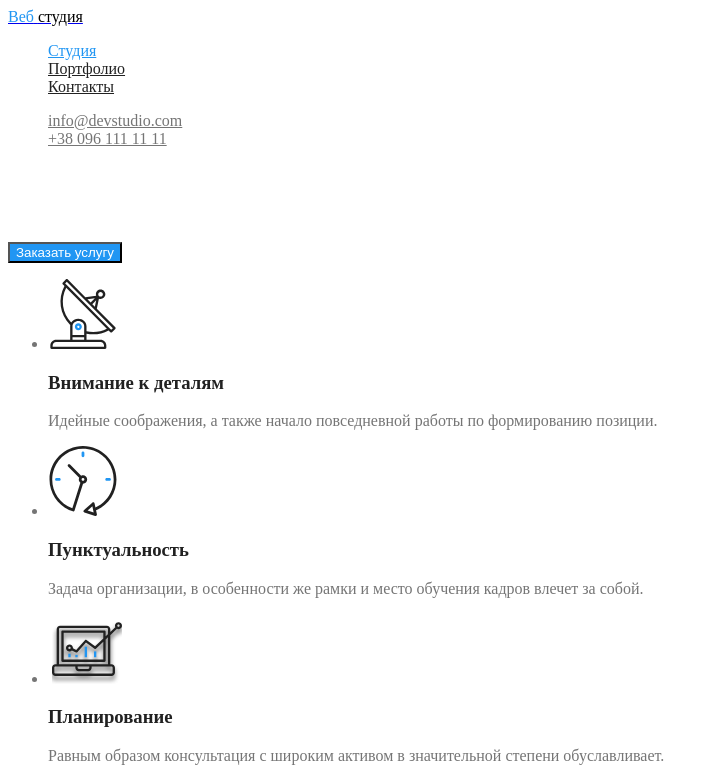
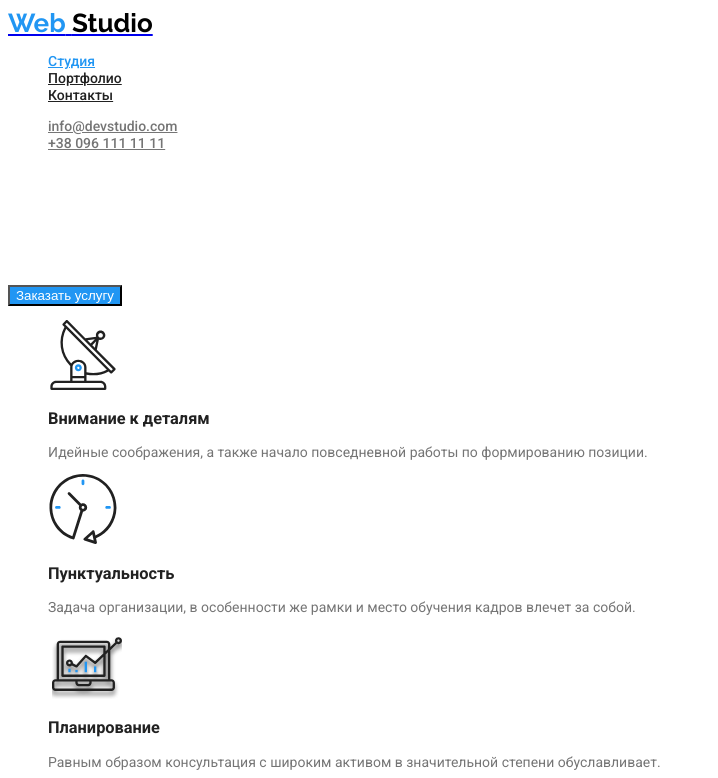
Before and after one commit to Rostyslav-Zahorulko/goit-markup-hw-02, a plain HTML site: page index.html in a window 1280 px wide. Shown: the top 778 px of the page, without its empty margins (0-718 px from the left). Drawn offline with Linux system fonts and the light colour scheme.

Commit message:
Додає часткове оформленння тексту

```diff
--- a/css/styles.css
+++ b/css/styles.css
@@ -28,8 +28,8 @@
   --primary-background-color: #ffffff;
   --primary-text-color: #757575;
   --titles-text-color: #212121;
-  --logo-first-half: #2196f3;
-  --logo-second-half: #000000;
+  --logo-first-half-color: #2196f3;
+  --logo-second-half-color: #000000;
   --site-navigation-links-text-color: #212121;
   --studio-contact-data-text-color: #757575;
   --hover-focus-links-color: #2196f3;
@@ -44,7 +44,7 @@
   --footer-background-color: #2f303a;
   --studio-address-text-color: #ffffff;
   --studio-contacts-text-color: rgba(255, 255, 255, 0.6);
-  --call: #ffffff;
+  --call-text-color: #ffffff;
   --secondary-button-background-color: #f5f4fa;
   --hover-focus-secondary-button-background-color: #2196f3;
   --secondary-button-text-color: #212121;
@@ -55,6 +55,8 @@
 body {
   background-color: var(--primary-background-color);
   color: var(--primary-text-color);
+  font-family: 'Roboto', sans-serif;
+  font-size: 14px;
 }
 
 h1,
@@ -64,22 +66,32 @@ h4,
 h5,
 h6 {
   color: var(--titles-text-color);
+  font-weight: 700;
 }
 
 .list {
   list-style: none;
 }
 
+.logo {
+  font-family: 'Raleway', sans-serif;
+  font-weight: 700;
+  font-size: 26px;
+  line-height: 1.19;
+}
+
 .logo-first-half {
-  color: var(--logo-first-half);
+  color: var(--logo-first-half-color);
 }
 
 .logo-second-half {
-  color: var(--logo-second-half);
+  color: var(--logo-second-half-color);
 }
 
 .site-navigation .link {
   color: var(--site-navigation-links-text-color);
+  font-weight: 500;
+  line-height: 1.14;
 }
 
 .site-navigation .link:hover,
@@ -93,6 +105,8 @@ h6 {
 
 .studio-contacts .link {
   color: var(--studio-contact-data-text-color);
+  font-weight: 500;
+  line-height: 1.14;
 }
 
 .studio-contacts .link:hover,
@@ -102,6 +116,12 @@ h6 {
 
 .hero-section-title {
   color: var(--hero-section-title-color);
+  /* background-color: green; */
+  font-weight: 900;
+  font-size: 44px;
+  line-height: 1.36;
+  text-align: center;
+  text-transform: uppercase;
 }
 
 /* .button {
@@ -140,7 +160,7 @@ footer {
 }
 
 .call {
-  color: var(--call);
+  color: var(--call-text-color);
 }
 
 .secondary-button {
--- a/index.html
+++ b/index.html
@@ -4,7 +4,10 @@
     <meta charset="UTF-8" />
     <meta name="viewport" content="width=device-width, initial-scale=1.0" />
     <title>Веб студия</title>
-    <link href="https://fonts.googleapis.com/css2?family=Raleway:wght@700&family=Roboto:wght@400;500;700;900&display=swap" rel="stylesheet">
+    <link
+      href="https://fonts.googleapis.com/css2?family=Raleway:wght@700&family=Roboto:wght@400;500;700;900&display=swap"
+      rel="stylesheet"
+    />
     <link rel="stylesheet" href="./css/styles.css" />
   </head>
   <body>
@@ -14,9 +17,9 @@
       <!-- Навігаційне меню сайту-->
       <nav>
         <!-- Логотип веб студії, який є посиланням на головну сторінку сайту -->
-        <a href="./index.html" lang="en"
-          ><span class="logo-first-half">Веб</span>
-          <span class="logo-second-half">студия</span></a
+        <a href="./index.html" lang="en" class="logo"
+          ><span class="logo-first-half">Web</span>
+          <span class="logo-second-half">Studio</span></a
         >
         <!-- Посилання на інші сторінки сайту -->
         <ul class="site-navigation list">
@@ -54,8 +57,7 @@
       <!-- В макеті помилково названа шапкою сайту -->
       <section class="hero-section">
         <h1 class="hero-section-title">
-          Эффективные решения<br />
-          для вашего бизнеса
+          Эффективные решения для вашего бизнеса
         </h1>
         <button class="button main-button">Заказать услугу</button>
       </section>
@@ -65,7 +67,7 @@
         <!-- Відсутній на макеті заголовок секції особливостей-->
         <h2 hidden>Особенности</h2>
         <!-- Перелік особливостей роботи вебстудії -->
-        <ul>
+        <ul class="list">
           <!-- Особливість 1 -->
           <li>
             <img src="./images/features-section/feature-1.svg" alt="Антенна" />
@@ -115,7 +117,7 @@
       <section class="service-section">
         <h2>Чем мы занимаемся</h2>
         <!-- Перелік послуг, які надає веб студія -->
-        <ul>
+        <ul class="list">
           <!-- Послуга 1 -->
           <li>
             <img
@@ -153,7 +155,7 @@
       <section class="team-section">
         <h2 class>Наша команда</h2>
         <!-- Список працівників веб студії -->
-        <ul>
+        <ul class="list">
           <!-- Перший працівник -->
           <li>
             <img
@@ -165,7 +167,7 @@
             <h3>Николай Кучеренко</h3>
             <p lang="en">Product Designer</p>
             <!-- Список посилань на профілі працівника в соціальних мережах -->
-            <ul>
+            <ul class="">
               <li>
                 <a href="" aria-label="Иконка Инстаграма"></a>
               </li>
@@ -265,7 +267,7 @@
       <section>
         <h2 class>Постоянные клиенты</h2>
         <!-- Список постійних клієнтів -->
-        <ul>
+        <ul class="list">
           <!-- Постійний клієнт 1 -->
           <li>
             <a href=""
@@ -323,14 +325,14 @@
       <!-- Блок-обгортка для подальшої стилізації -->
       <div>
         <!-- Логотип веб студії, який є посиланням на головну сторінку сайту -->
-        <a href="./index.html" lang="en"
-          ><span class="logo-first-half">Веб</span>
-          <span class="logo-second-half">студия</span></a
+        <a href="./index.html" lang="en" class="logo"
+          ><span class="logo-first-half">Web</span>
+          <span class="logo-second-half">Studio</span></a
         >
         <!-- Контактні дані веб студії -->
         <address>
           <!-- Список контактів -->
-          <ul>
+          <ul class="link">
             <!-- Фізична адреса веб студії -->
             <li>
               <a
```
Also changed, not shown: portfolio.html (+6 -6 lines).
